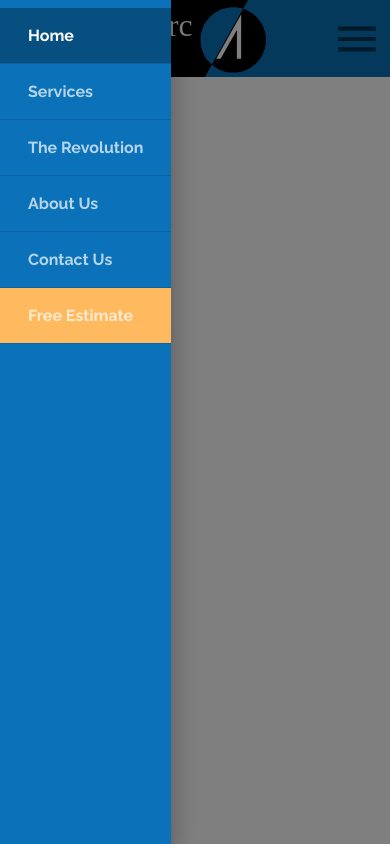
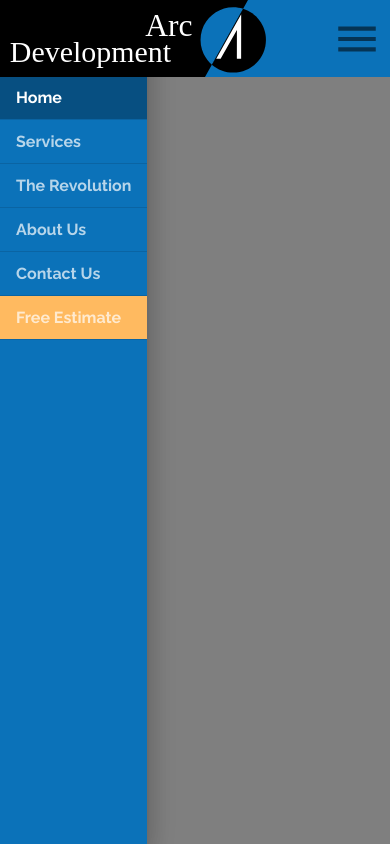
Before and after one commit to TorvaldsDB/arc_with_vite_typescript_and_react, a React (Vite) app: page / in a window 390 px wide. Both pictures are taken after a click on the button 357 px from the left and 38 px from the top of the page. Built offline with nearby package versions, Linux system fonts and the light colour scheme.

Commit message:
clipped AppBar

```diff
--- a/src/components/ui/Header.tsx
+++ b/src/components/ui/Header.tsx
@@ -78,6 +78,7 @@ const TabStyles: SxProps<Theme> = (theme: Theme) => ({
   ...theme.typography.tab,
   minWidth: 10,
   marginLeft: "25px",
+  padding: "6px 12px", // 另外添加的
 });
 const ButtonStyles: SxProps<Theme> = (theme: Theme) => ({
   ...theme.typography.estimate,
@@ -97,7 +98,7 @@ const ListItemStyles: SxProps<Theme> = (theme: Theme) => ({
 });
 const ListItemSelectedStyles: SxProps<Theme> = (theme: Theme) => ({
   "&.Mui-selected": {
-    backgroundColor: "primary.dark",
+    backgroundColor: theme.palette.primary.dark,
     "& .MuiListItemText-root": {
       opacity: 1,
     },
@@ -280,18 +281,21 @@ const Header: FC<HeaderProps> = () => {
             color: "white",
             borderRadius: "0px",
           },
+          zIndex: theme.zIndex.modal + 2,
         }}
         MenuListProps={{ onMouseLeave: handleClose }} // mouse leave menu event
         elevation={0}
+        // style={{ zIndex: theme.zIndex.modal + 2 }}
       >
         {menuOptions.map((option, i) => (
           <MenuItem
-            key={`${option}${i}`}
+            key={`${option}_${i}`}
             component={Link}
             to={option.link}
             sx={(theme) => ({
               "&.MuiMenuItem-root": {
                 ...theme.typography.tab,
+                padding: "6px 12px", // 另外添加的
                 opacity: 0.7,
                 "&:hover": {
                   opacity: 1,
@@ -326,7 +330,8 @@ const Header: FC<HeaderProps> = () => {
         onOpen={() => setOpenDrawer(true)}
         onClose={() => setOpenDrawer(false)}
       >
-        <List>
+        <Placeholder />
+        <List sx={{ py: 0 }}>
           {routes.map((route, index) => (
             <ListItem disablePadding key={`${route}${index}`}>
               <ListItemButton
@@ -386,7 +391,13 @@ const Header: FC<HeaderProps> = () => {
   return (
     <Fragment>
       <ElevationScroll>
-        <AppBar position="fixed" color="primary">
+        <AppBar
+          position="fixed"
+          color="primary"
+          sx={{
+            zIndex: theme.zIndex.modal + 1,
+          }}
+        >
           <Toolbar disableGutters>
             <Button sx={logoButtonStyles} component={Link} to="/" disableRipple>
               <LogoImage alt="company logo" src={logo} />
--- a/src/components/ui/Theme.ts
+++ b/src/components/ui/Theme.ts
@@ -68,7 +68,6 @@ const Theme = createTheme({
       fontWeight: 700,
       color: "white",
       fontSize: "1rem",
-      padding: "6px 12px", // 另外添加的
     },
     estimate: {
       fontFamily: "Pacifico",
```
